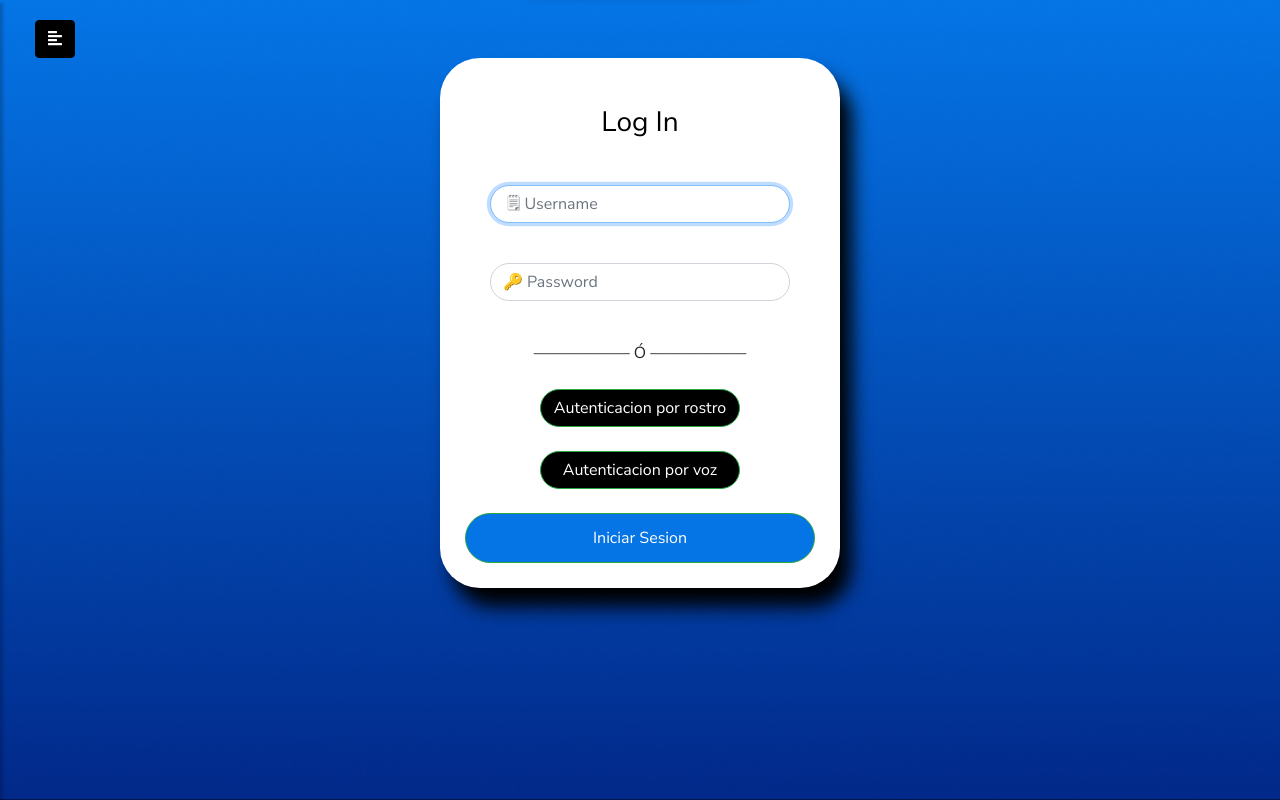
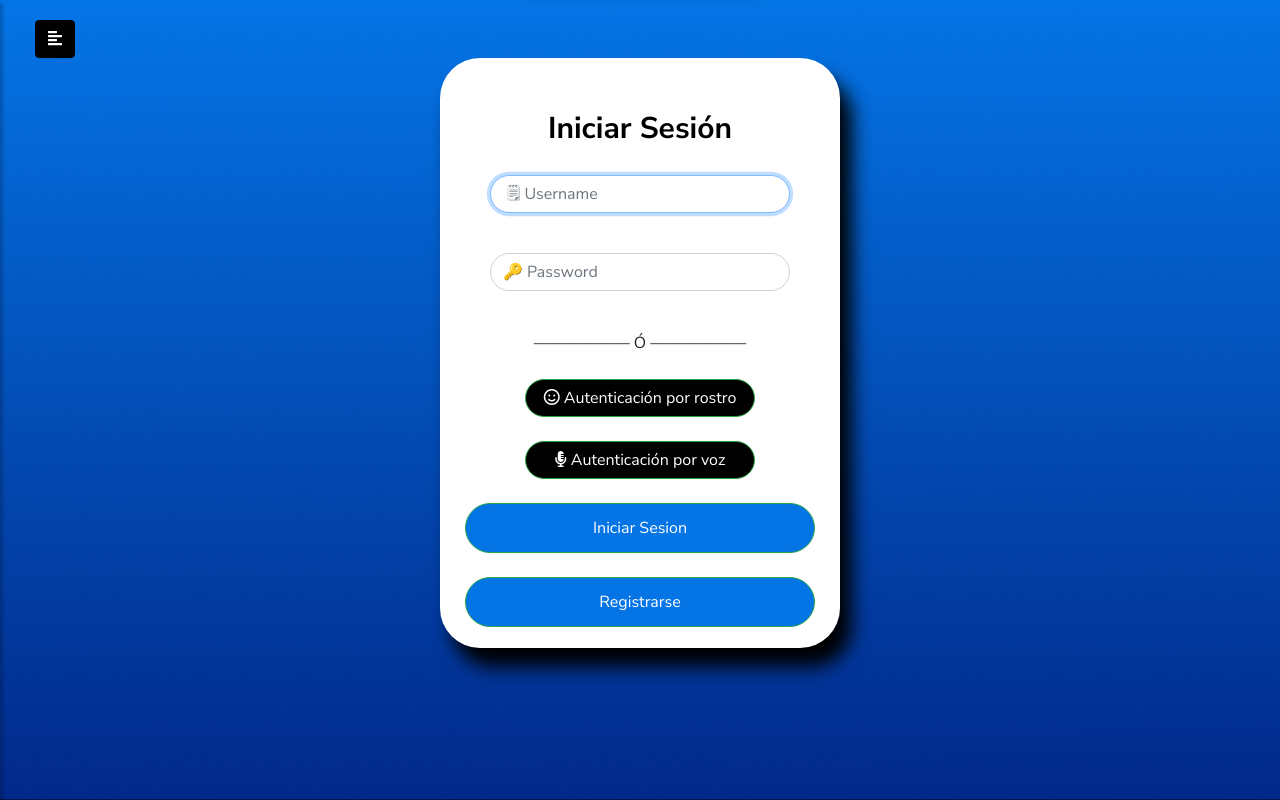
Before and after one commit to Jhurtadop1/WEB-LOGIN-FACIAL-VOZ, a Flask app: page /login in a window 1280 px wide. Run offline with Flask 3, Linux system fonts and the light colour scheme; some libraries are stand-ins or nearby versions; grey boxes are pictures that could not be loaded.

Commit message:
Update login.html

```diff
--- a/templates/login.html
+++ b/templates/login.html
@@ -5,11 +5,19 @@
 {% endblock %}
 
 {% block main %}
-
- <div  class="mainlogin" style="position:relative;width: 400px;left:0px;background:white;height: 530px;box-shadow: black 12px 19px 19px;border-radius: 40px">
+<link rel="stylesheet" href="https://cdnjs.cloudflare.com/ajax/libs/font-awesome/6.4.2/css/all.min.css" integrity="sha512-z3gLpd7yknf1YoNbCzqRKc4qyor8gaKU1qmn+CShxbuBusANI9QpRohGBreCFkKxLhei6S9CQXFEbbKuqLg0DA==" crossorigin="anonymous" referrerpolicy="no-referrer" />
+ <div  class="mainlogin" style="position:relative;width: 400px;left:0px;background:white;height: 590px;box-shadow: black 12px 19px 19px;border-radius: 40px">
 <br>
 <br>
-<center><b style="font-size: 25px;"><h3 style="color : black;width:150px;border-radius: 40px" >Log In</h3></b><br></center>
+<center>
+  <b>
+      <span style="color: black; font-size: 30px;">Iniciar Sesión</span>
+      <b></b>
+  </b>
+  <br>
+</b>
+<br>
+</center>
 
 
 <form action="/login" method="post">
@@ -62,12 +70,16 @@
  {% endif %}
  <br>
  —————— Ó ——————<br><br>
-    <button class="btn btn-success" id ="hoverinbtn" style="border-radius:50px;width:200px;background-color: black !important;"><a href="/facereg">Autenticacion por rostro</a></button><br>
+    <button class="btn btn-success" id ="hoverinbtn" style="border-radius:60px;width:230px;background-color: black !important;"><i class="fa-regular fa-face-smile" style="color: #ffffff;"></i> <a href="/facereg">Autenticación por rostro</a></button><br>
     <br>
-    <button class="btn btn-success" id ="hoverinbtn" style="border-radius:50px;width:200px;background-color: black !important;"><a href="/validarvoz">Autenticacion por voz</a></button><br>
+    <button class="btn btn-success" id ="hoverinbtn" style="border-radius:60px;width:230px;background-color: black !important;"><i class="fa-solid fa-microphone-lines"></i> <a href="/validarvoz">Autenticación por voz</a></button><br>
 
 <br>
   <button class="btn btn-success" type="submit"  id ="hoverinbtn" style="border-radius:50px;width:350px;height:50px;background-color: #0575E6 !important;">Iniciar Sesion</button>
+  <br>
+
+  <br>
+<button class="btn btn-success" type="submit"  id ="hoverinbtn" style="border-radius:50px;width:350px;height:50px;background-color: #0575E6 !important;">Registrarse</button>
 </form>
 <br>
 <br>
```
